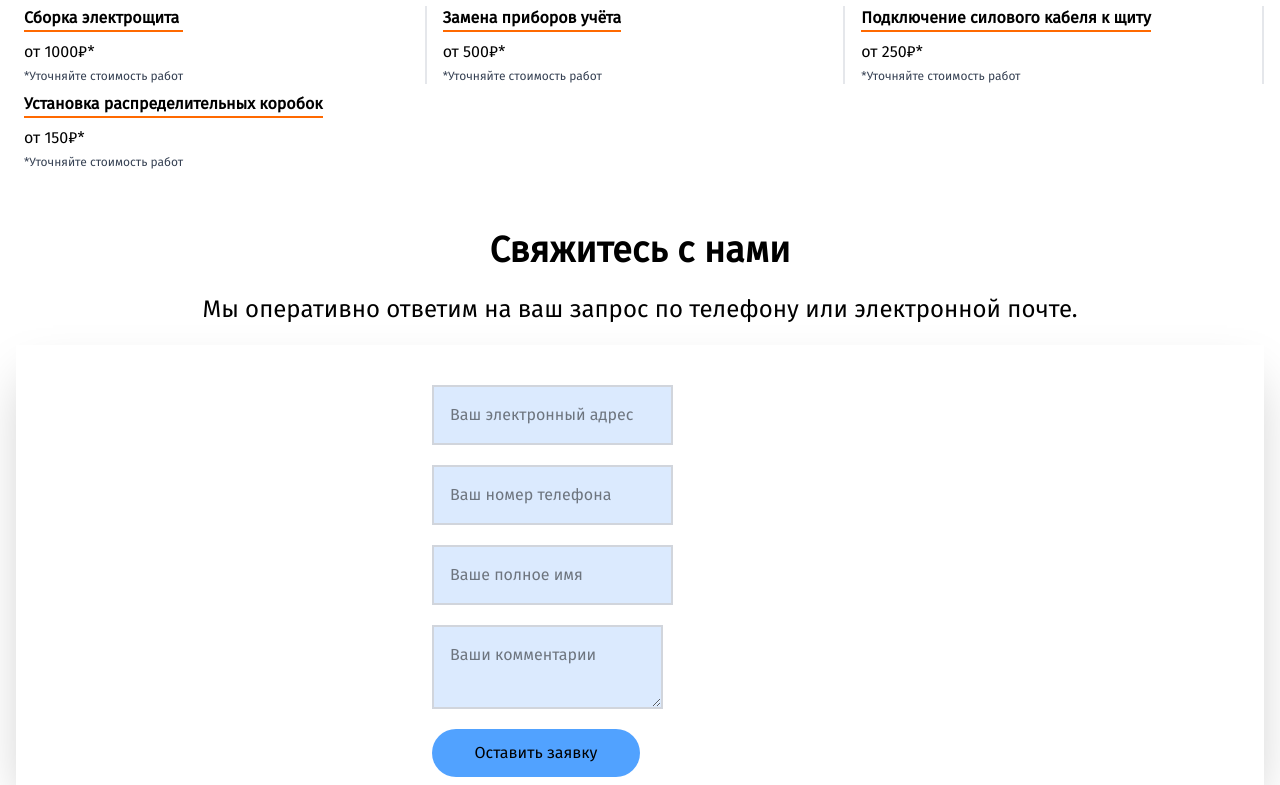
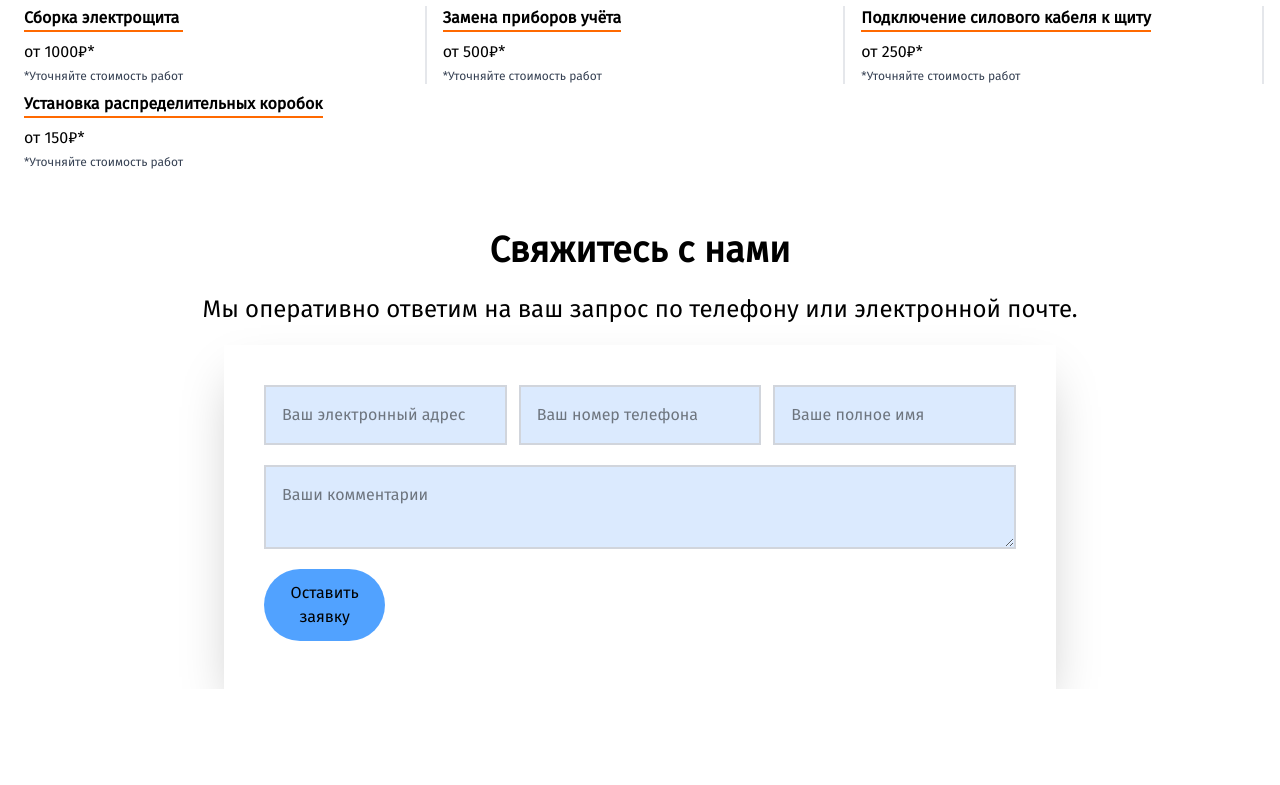
Before and after one commit to lexxik753/electrics, a Vue app: page / in a window 1280 px wide. Shown: the part 2320-3105 px from the top of the page. After the commit the page ends 3009 px from the top, so only its background shows below. Built offline with nearby package versions, Linux system fonts and the light colour scheme; the HTML template or start-up script is replaced by a standard one.

Commit message:
need fix feedback form

```diff
--- a/src/components/FeedbackForm.vue
+++ b/src/components/FeedbackForm.vue
@@ -2,16 +2,12 @@
 
 </script>
 <template>
-    <div class="mt-4 shadow-2xl">
-        <form action="" class="pt-10 flex flex-wrap gap-3 w-full lg:w-1/3 sm:place-self-center">
-            <input type="text" name="userEmail" placeholder="Ваш электронный адрес"
-                class="mb-2 p-4 border-2 border-gray-300 bg-blue-100" />
-            <input type="text" name="userPhone" placeholder="Ваш номер телефона"
-                class="mb-2 p-4 border-2 border-gray-300 bg-blue-100" />
-            <input type="text" name="userName" placeholder="Ваше полное имя"
-                class="mb-2 p-4 border-2 border-gray-300 bg-blue-100" />
-            <textarea type="text" name="userComments" placeholder="Ваши комментарии"
-                class="p-4 border-2 border-gray-300 bg-blue-100" />
+    <div class="mt-4 ">
+        <form action="" class="p-10 grid grid-cols-3 gap-3 w-full lg:w-2/3 sm:place-self-center shadow-2xl">
+            <input type="text" name="userEmail" placeholder="Ваш электронный адрес" class="mb-2 p-4 border-2 border-gray-300 bg-blue-100" />
+            <input type="text" name="userPhone" placeholder="Ваш номер телефона" class="mb-2 p-4 border-2 border-gray-300 bg-blue-100" />
+            <input type="text" name="userName" placeholder="Ваше полное имя" class="mb-2 p-4 border-2 border-gray-300 bg-blue-100" />
+            <textarea type="text" name="userComments" placeholder="Ваши комментарии" class="p-4 col-span-3 border-2 border-gray-300 bg-blue-100" />
             <button class="my-2 p-3 w-1/2 rounded-full bg-blue-400">Оставить заявку</button>
         </form>
     </div>
```
